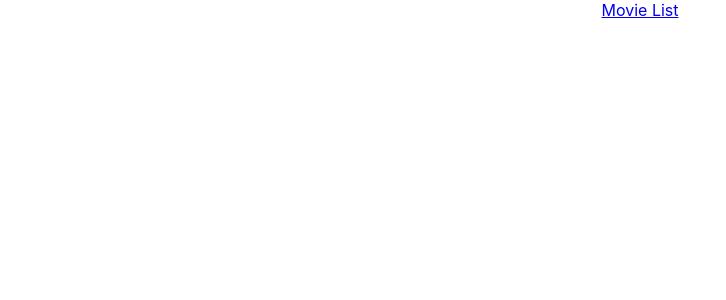
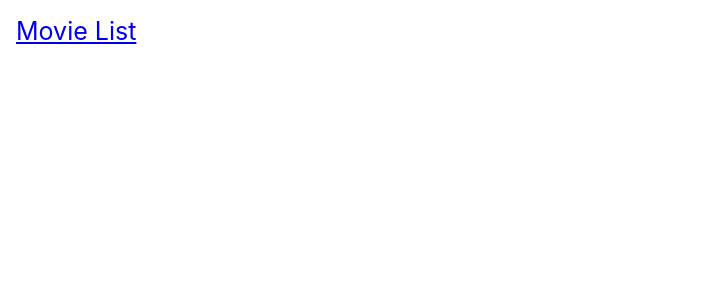
Before and after one commit to loicbdev/movie-list-app, a React (Create React App) app: page / in a window 1280 px wide. Shown: the top 300 px of the page, without its empty margins (0-726 px from the left). Built offline with nearby package versions, Linux system fonts and the light colour scheme.

Commit message:
installation styled-components

```diff
--- a/package.json
+++ b/package.json
@@ -12,6 +12,7 @@
     "react-dom": "^17.0.1",
     "react-router-dom": "^5.2.0",
     "react-scripts": "4.0.0",
+    "styled-components": "^5.2.1",
     "web-vitals": "^0.2.4"
   },
   "scripts": {
--- a/src/components/NavBar.jsx
+++ b/src/components/NavBar.jsx
@@ -1,10 +1,19 @@
 import React from "react";
 import { Link } from "react-router-dom";
+import styled from "styled-components";
+
+const NAVBAR = styled.div`
+  margin: 1rem;
+  font-size : 25px;
+  text-align: left;
+`;
 
 function NavBar() {
   return (
     <div>
-      <Link to="/movies">Movie List</Link>
+      <NAVBAR>
+        <Link to="/movies">Movie List</Link>
+      </NAVBAR>
     </div>
   );
 }
```
Also changed, not shown: 1 other file (tests, documents, lock files or other folders).
